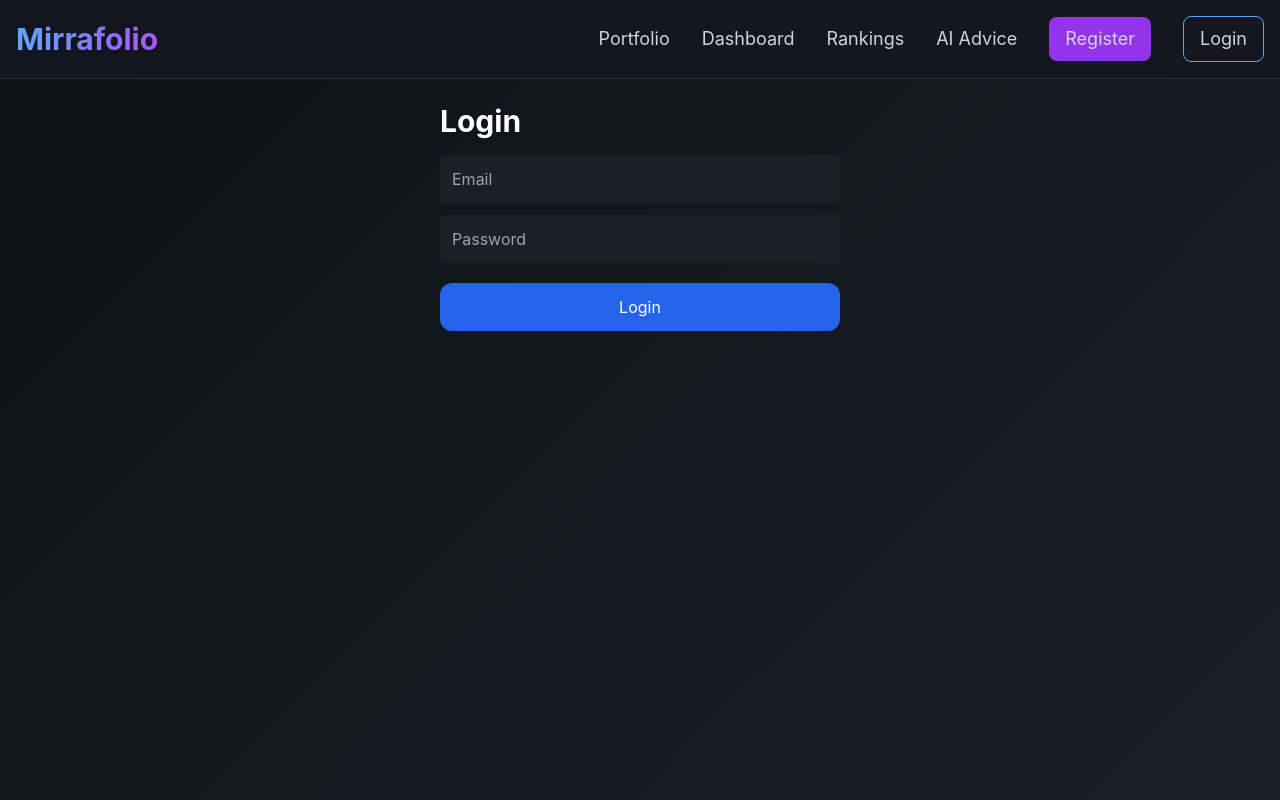
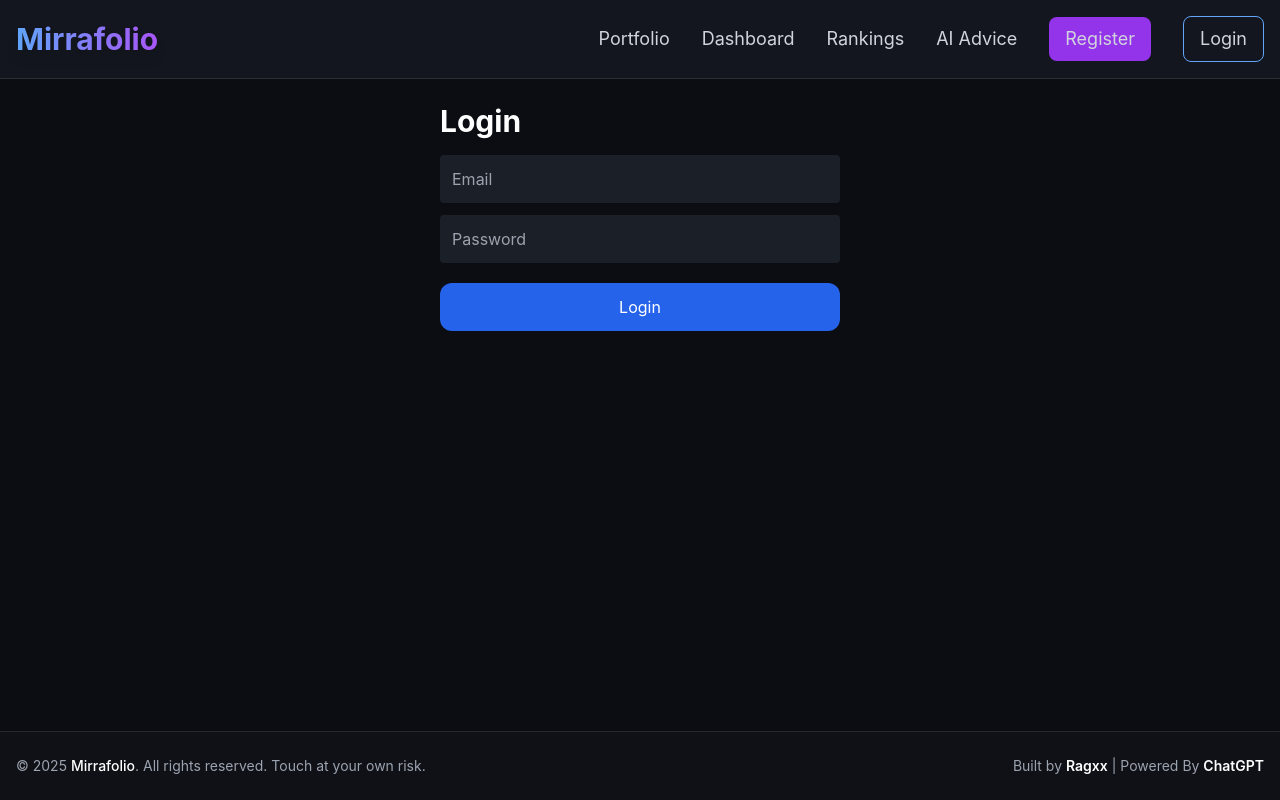
Before and after one commit to RajChintawar/Stockie-Mng, a React (Vite) app in the folder frontend/: page /login in a window 1280 px wide. Built offline with nearby package versions, Linux system fonts and the light colour scheme.

Commit message:
Footer Shit

```diff
--- a/frontend/src/App.jsx
+++ b/frontend/src/App.jsx
@@ -1,4 +1,5 @@
 import Navbar from "./components/Navbar";
+import Footer from "./components/footer";
 import { BrowserRouter, Routes, Route, Navigate } from "react-router-dom";
 
 import Dashboard from "./pages/Dashboard";
@@ -19,8 +20,12 @@ function ProtectedRoute({ children }) {
 export default function App() {
   return (
     <BrowserRouter>
+      <div className="min-h-screen flex flex-col bg-[#0b0d12] text-white">
+
         <Navbar />
 
+        {/* Pages */}
+        <main className="flex-grow">
           <Routes>
 
             {/* Public Page */}
@@ -59,6 +64,11 @@ export default function App() {
             />
 
           </Routes>
+        </main>
+
+        <Footer />
+
+      </div>
     </BrowserRouter>
   );
 }
--- /dev/null
+++ b/frontend/src/components/footer.jsx
@@ -0,0 +1,26 @@
+export default function Footer() {
+  return (
+    <footer className="w-full border-t border-white/10 bg-[#0f1117] text-gray-400">
+      <div className="max-w-7xl mx-auto px-4 py-6 flex flex-col gap-4 sm:flex-row sm:items-center sm:justify-between">
+
+        {/* Left */}
+        <p className="text-sm text-center sm:text-left">
+          © {new Date().getFullYear()}{" "}
+          <span className="text-white font-medium">Mirrafolio</span>.
+All rights reserved. Touch at your own risk.        </p>
+
+        {/* Right */}
+        <p className="text-sm text-center sm:text-right">
+          Built by{" "}
+          <span className="text-white font-semibold hover:text-indigo-400 transition">
+            Ragxx
+          </span>{" "}
+         | Powered By{" "}
+          <span className="text-white font-semibold hover:text-emerald-400 transition">
+            ChatGPT
+          </span>
+        </p>
+      </div>
+    </footer>
+  );
+}
```
Lines whose indentation alone changed are shown as unchanged.
